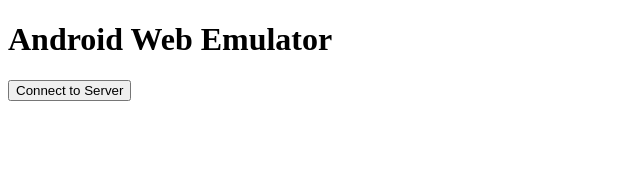
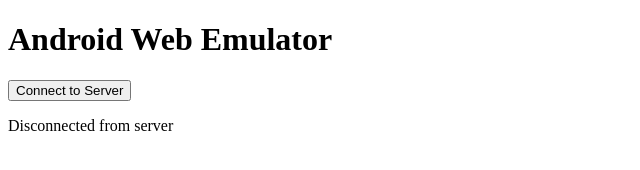
Before and after one commit to picklenathan06-bot/android-web-emulatord, a plain HTML site: page frontend/index.html in a window 1280 px wide. Both pictures are taken after a click on the button "Connect to Server". Shown: the whole page, without its empty margins (0-640 px from the left). Drawn offline with Linux system fonts and the light colour scheme.

Commit message:
Add Connect button and WebSocket frontend

```diff
--- a/frontend/app.js
+++ b/frontend/app.js
@@ -4,13 +4,23 @@
     ws.onopen = () => {
       console.log("Connected to server!");
       ws.send("Hello from frontend");
+      addMessage("Connected to server!");
     };
 
     ws.onmessage = (msg) => {
       console.log("Server says:", msg.data);
+      addMessage("Server says: " + msg.data);
     };
 
     ws.onclose = () => {
       console.log("Disconnected from server");
+      addMessage("Disconnected from server");
     };
   }
+
+  function addMessage(text) {
+    const div = document.getElementById("messages");
+    const p = document.createElement("p");
+    p.textContent = text;
+    div.appendChild(p);
+  }
--- a/frontend/index.html
+++ b/frontend/index.html
@@ -7,6 +7,8 @@
     <h1>Android Web Emulator</h1>
     <button onclick="connect()">Connect to Server</button>
 
+    <div id="messages"></div>
+
     <script src="app.js"></script>
   </body>
 </html>
```
